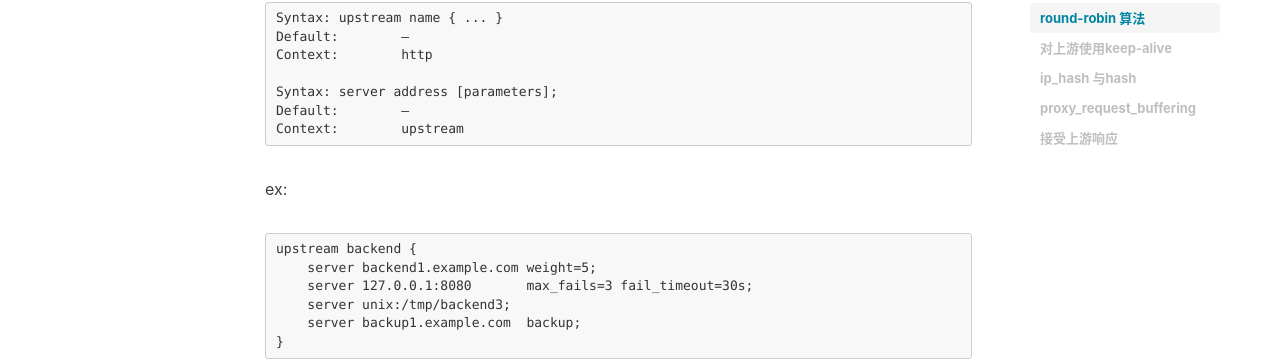
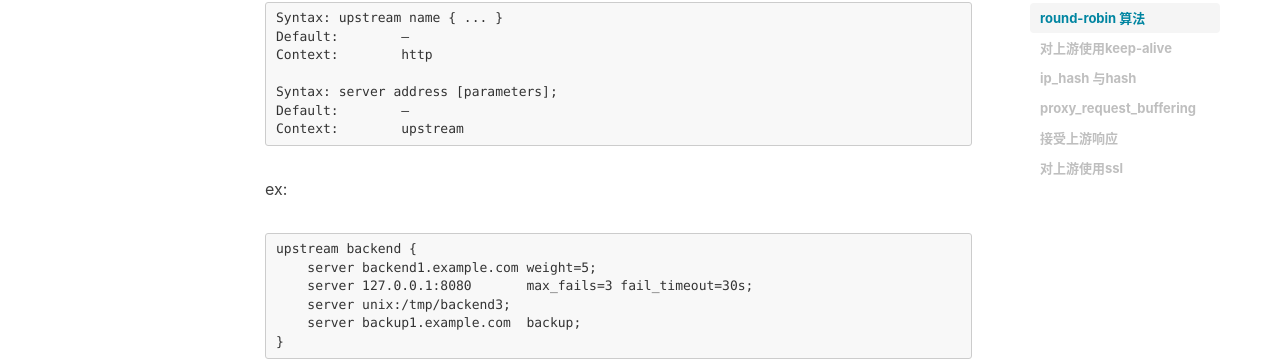
Before and after one commit to GitZW/gitzw.github.io, a Jekyll site: the page built from _posts/2020-12-20-nginx学习笔记四.md, in a window 1280 px wide and 900 px high, scrolled down 520 px. Shown: the part 100-461 px from the top of the window. Built offline with Jekyll 4.4.1, drawn with Linux system fonts in a browser that asks for light colours; nearby versions of some CDN libraries; comment, search, counter and statistics services are not loaded.

Commit message:
nginx 学习笔记四

````diff
--- a/_posts/2020-12-20-nginx学习笔记四.md
+++ b/_posts/2020-12-20-nginx学习笔记四.md
@@ -214,3 +214,5 @@ Context:	http, server, location
 
 屏蔽掉某些头
 ```
+
+# 对上游使用ssl
````
